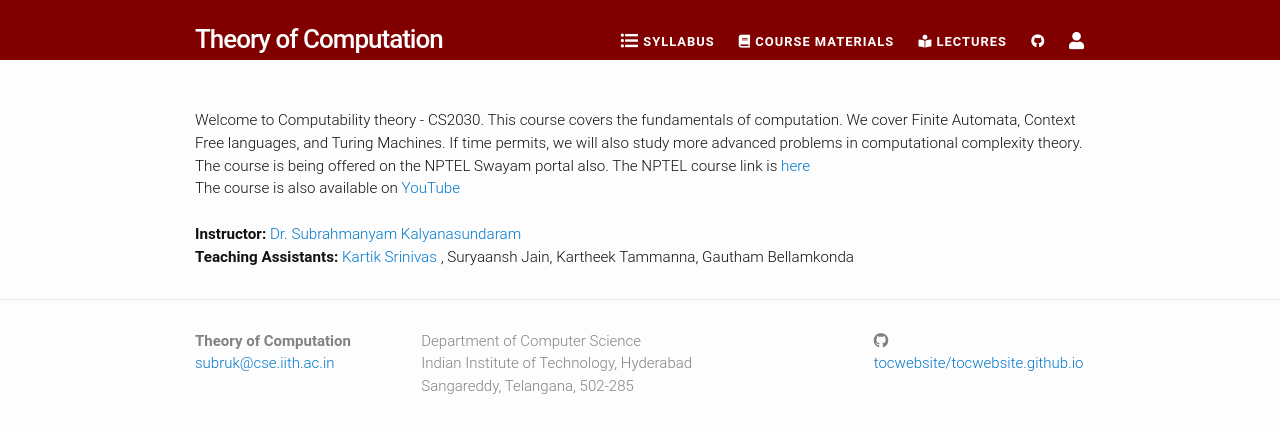
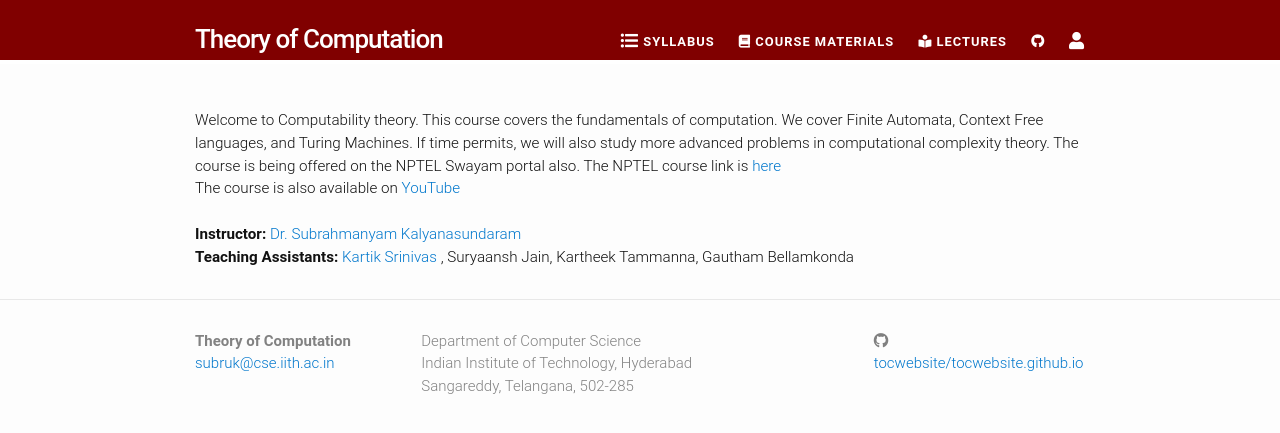
Before and after one commit to tocwebsite/tocwebsite.github.io, a Jekyll site: the page built from index.html, in a window 1280 px wide. Shown: the top 433 px of the page. Built offline with Jekyll 4.4.1, drawn with Linux system fonts in a browser that asks for light colours; nearby versions of some CDN libraries.

Commit message:
Remove course code

```diff
--- a/_config.yml
+++ b/_config.yml
@@ -2,7 +2,7 @@
 title: Theory of Computation
 subtitle:
 description: |
-    Welcome to Computability theory - CS2030.
+    Welcome to Computability theory.
     This course covers the fundamentals of computation. We cover Finite Automata, Context Free languages, and Turing Machines.
     If time permits, we will also study more advanced problems in computational complexity theory.
     The course is being offered on the NPTEL Swayam portal also.
```
